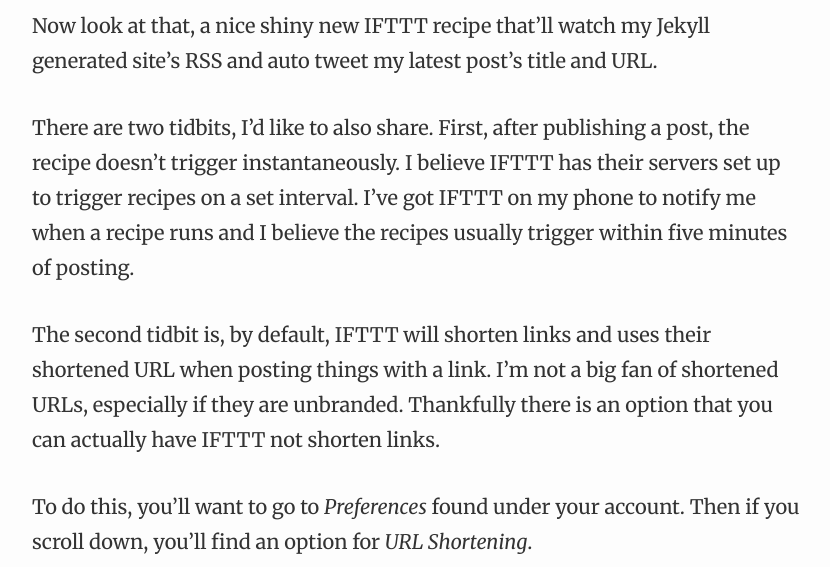
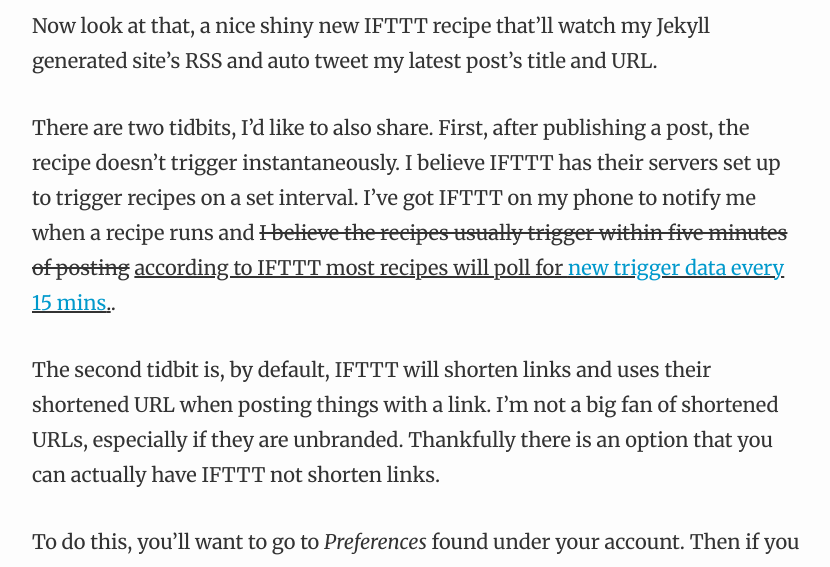
Before and after one commit to michaellee/old-michaelsoolee.com, a Jekyll site: the page built from _posts/2015-07-29-ifttt-jekyll-automation.md, in a window 1280 px wide and 900 px high, scrolled down 5457 px, cut to the strip 145-712 px from the top of the window. Shown: the whole strip, without its empty margins (224-1054 px from the left). Built offline with Jekyll 4.4.1, drawn with Linux system fonts in a browser that asks for light colours; nearby versions of some CDN libraries.

Commit message:
Update 2015-07-29-ifttt-jekyll-automation.md

```diff
--- a/_posts/2015-07-29-ifttt-jekyll-automation.md
+++ b/_posts/2015-07-29-ifttt-jekyll-automation.md
@@ -61,7 +61,7 @@
 
 Now look at that, a nice shiny new IFTTT recipe that'll watch my Jekyll generated site's RSS and auto tweet my latest post's title and URL.
 
-There are two tidbits, I'd like to also share. First, after publishing a post, the recipe doesn't trigger instantaneously. I believe IFTTT has their servers set up to trigger recipes on a set interval. I've got IFTTT on my phone to notify me when a recipe runs and I believe the recipes usually trigger within five minutes of posting.
+There are two tidbits, I'd like to also share. First, after publishing a post, the recipe doesn't trigger instantaneously. I believe IFTTT has their servers set up to trigger recipes on a set interval. I've got IFTTT on my phone to notify me when a recipe runs and <del>I believe the recipes usually trigger within five minutes of posting</del> <ins>according to IFTTT most recipes will poll for [new trigger data every 15 mins](https://ifttt.com/wtf).</ins>.
 
 The second tidbit is, by default, IFTTT will shorten links and uses their shortened URL when posting things with a link. I'm not a big fan of shortened URLs, especially if they are unbranded. Thankfully there is an option that you can actually have IFTTT not shorten links.
 
```
